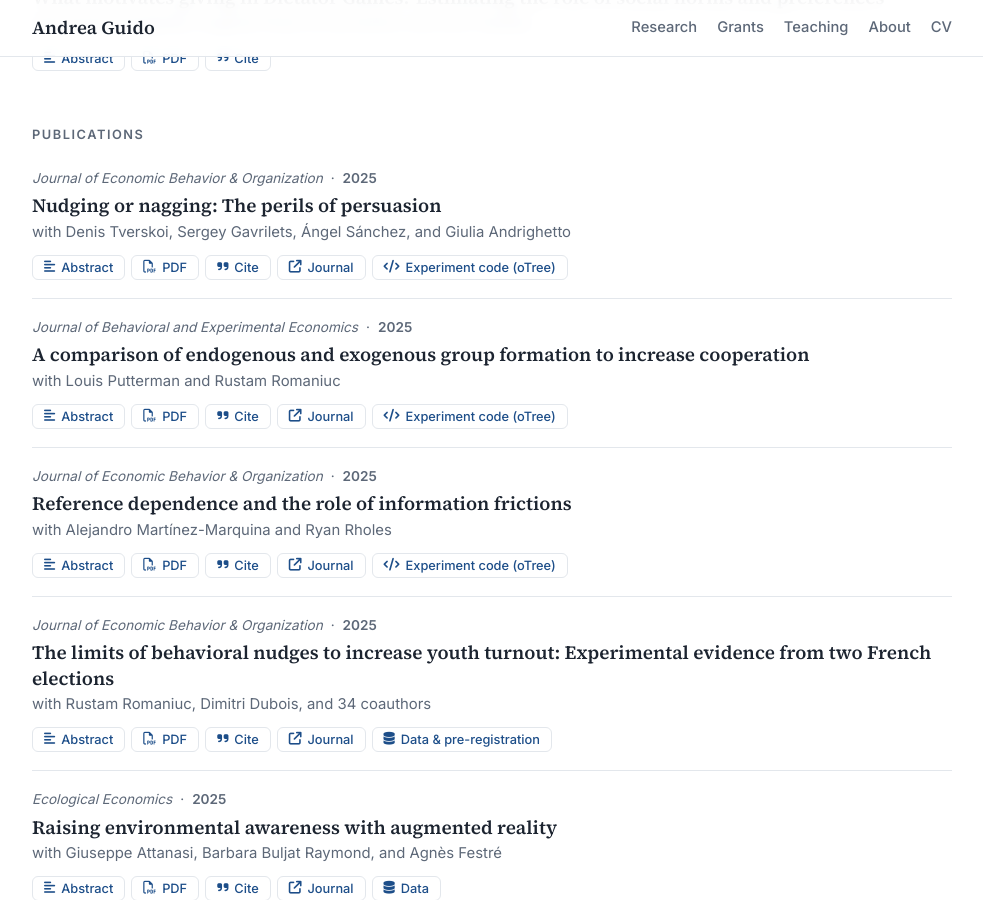
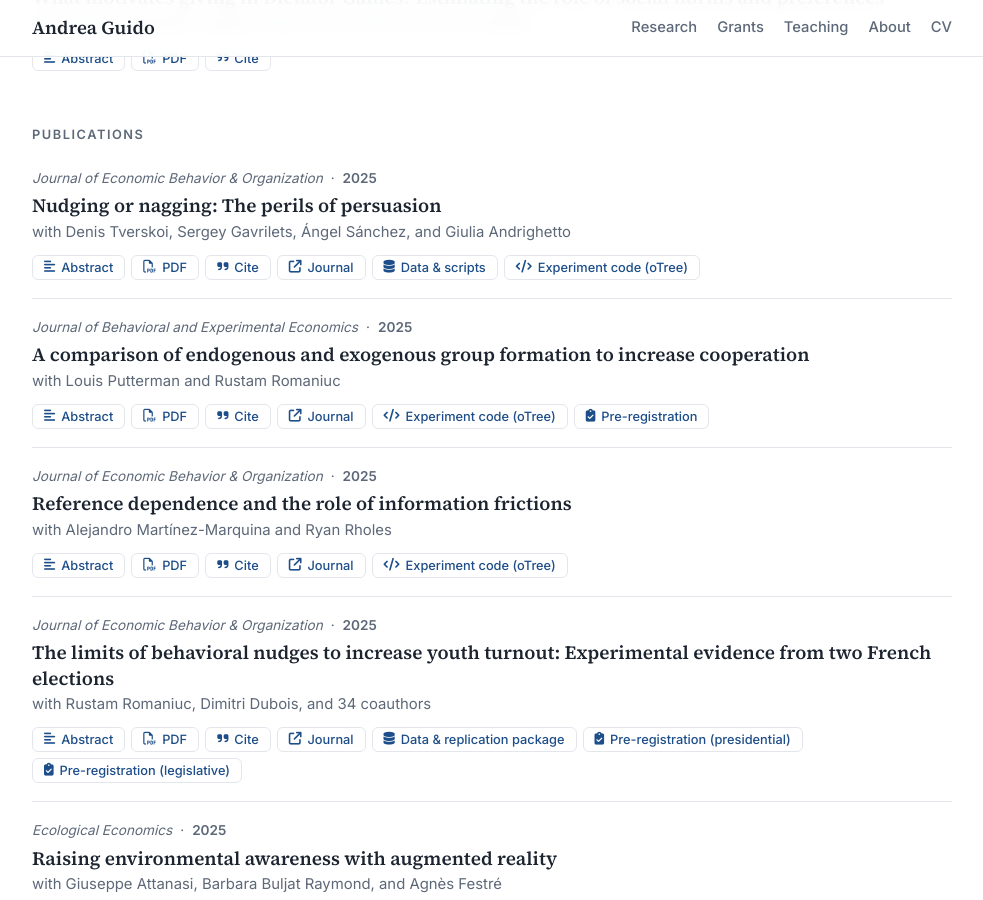
Before and after one commit to andreaguido/andreaguido.github.io, a Jekyll site: the page built from _pages/about.md, in a window 1280 px wide and 900 px high, scrolled down 1060 px. Shown: the whole window, without its empty margins (148-1131 px from the left). Built offline with Jekyll 4.4.1, drawn with Linux system fonts in a browser that asks for light colours.

Commit message:
Add ResearchBox and pre-registration links to published papers
Co-Authored-By: Claude Opus 5.5 <noreply@anthropic.com>

```diff
--- a/_data/papers.yml
+++ b/_data/papers.yml
@@ -106,6 +106,7 @@ publications:
     doi: 10.1016/j.jebo.2025.107293
     pdf: /files/papers/guido-2025-nudging-or-nagging.pdf
     materials:
+      - {label: "Data & scripts", url: "https://researchbox.org/4590", type: data}
       - {label: "Experiment code (oTree)", url: "https://github.com/andreaguido/EVO_NORMS", type: code}
     topics: [nudges, env]
     abstract: >-
@@ -132,6 +133,7 @@ publications:
     pdf: /files/papers/guido-2025-group-formation.pdf
     materials:
       - {label: "Experiment code (oTree)", url: "https://github.com/andreaguido/Endogenous_Exogenous_Group_Formation", type: code}
+      - {label: "Pre-registration", url: "https://aspredicted.org/zi95w.pdf", type: prereg}
     topics: [norms]
     abstract: >-
       Grouping cooperatively disposed subjects with one another has been shown to slow the decline of
@@ -176,7 +178,9 @@ publications:
     doi: 10.1016/j.jebo.2025.107098
     pdf: /files/papers/romaniuc-2025-youth-turnout.pdf
     materials:
-      - {label: "Data & pre-registration", url: "https://researchbox.org/4116", type: data}
+      - {label: "Data & replication package", url: "https://researchbox.org/4116", type: data}
+      - {label: "Pre-registration (presidential)", url: "https://aspredicted.org/BK7_VP4", type: prereg}
+      - {label: "Pre-registration (legislative)", url: "https://aspredicted.org/n7tw-4dwv.pdf", type: prereg}
     topics: [nudges]
     abstract: >-
       There is a significant gap in turnout between young people and older voters. The failure to instill a
```
